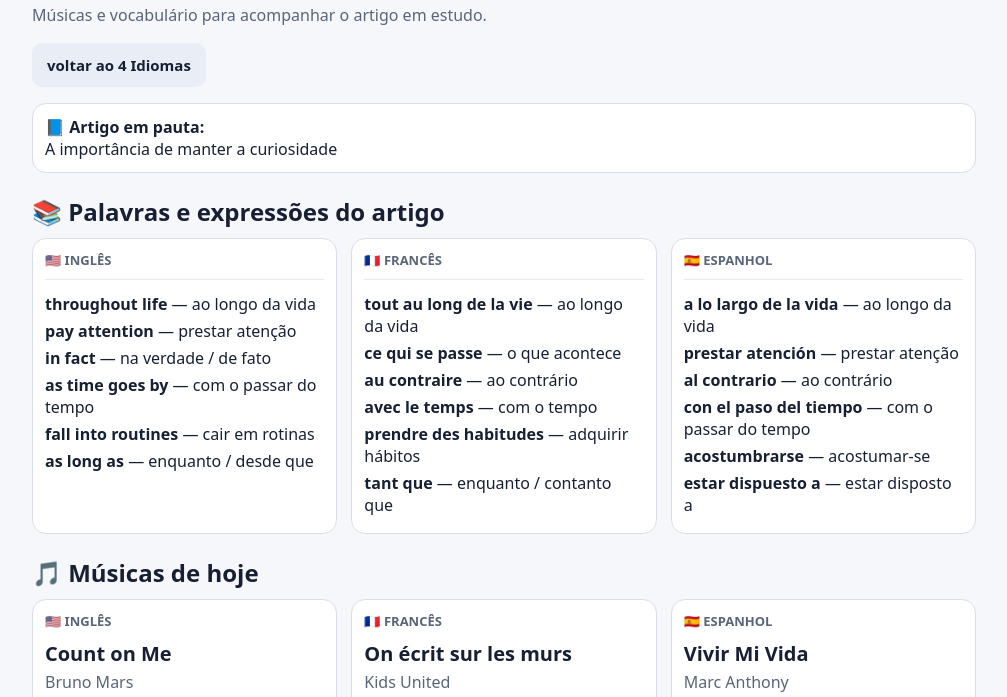
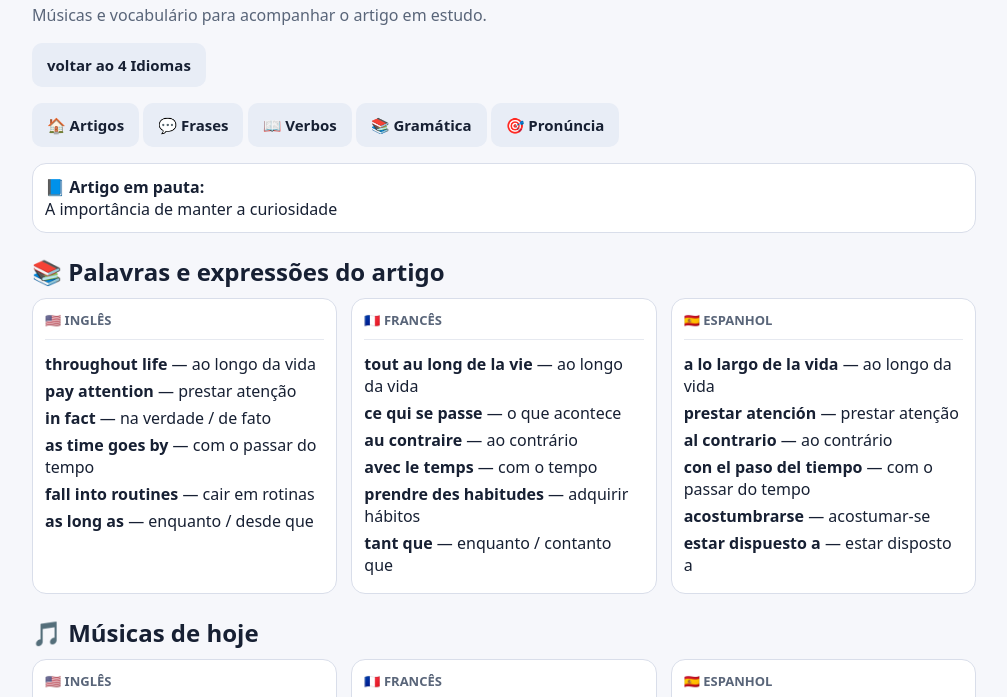
Before and after one commit to ARCARVALHO1000/4-idiomas, a plain HTML site: page musicas-v44.html in a window 1280 px wide. Shown: the part 62-759 px from the top of the page, without its empty margins (136-1143 px from the left). Drawn offline with Linux system fonts and the light colour scheme; grey boxes are pictures that could not be loaded.

Commit message:
Add navigation links to musicas-v44.html

```diff
--- a/musicas-v44.html
+++ b/musicas-v44.html
@@ -41,7 +41,13 @@ a.btn,button{min-height:44px;border:0;border-radius:10px;padding:11px 15px;font-
 <div class="top">
 <a class="btn secondary" href="#" onclick="history.back();return false;">voltar ao 4 Idiomas</a>
 </div>
-
+<nav class="top">
+  <a class="btn secondary" href="index.html">🏠 Artigos</a>
+  <a class="btn secondary" href="frases.html">💬 Frases</a>
+  <a class="btn secondary" href="verbos.html">📖 Verbos</a>
+  <a class="btn secondary" href="gramatica.html">📚 Gramática</a>
+  <a class="btn secondary" href="pronuncia.html">🎯 Pronúncia</a>
+</nav>
 <div class="focus">
 <strong>📘 Artigo em pauta:</strong><br>
 A importância de manter a curiosidade
```
